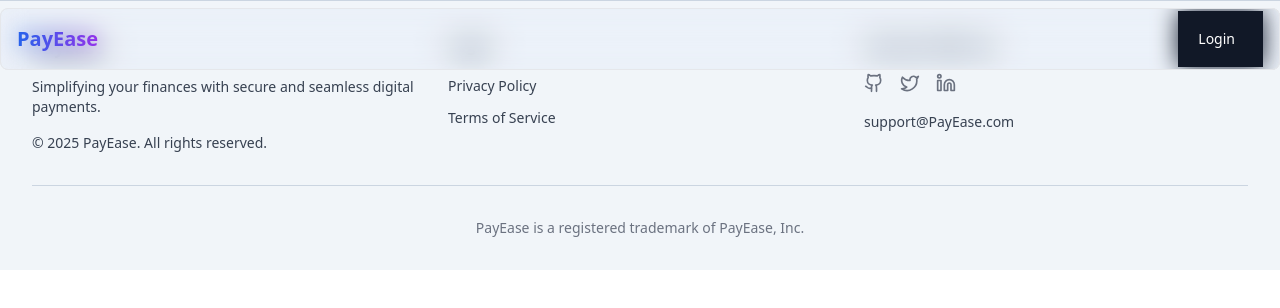
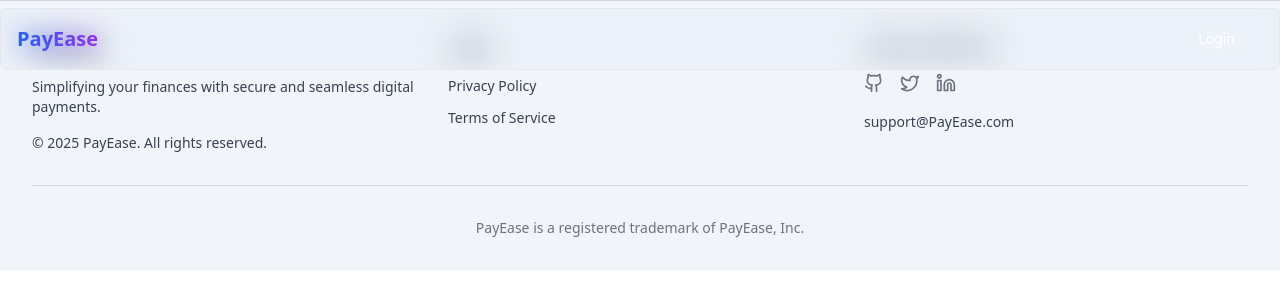
Before and after one commit to lokeshsainipilani/Paytm, a Next.js app in the folder apps/user-app/: page /test in a window 1280 px wide. Shown: the top 308 px of the page. Built offline with nearby package versions, Linux system fonts and the light colour scheme; no server answers.

Commit message:
improved button

```diff
--- a/apps/user-app/AppbarClient.tsx
+++ b/apps/user-app/AppbarClient.tsx
@@ -1,7 +1,7 @@
 "use client"
 
 import { signIn, signOut, useSession } from "next-auth/react"
-import { useRouter } from "next/navigation";
+import { redirect, useRouter } from "next/navigation";
 import { Appbar } from "./components/appbar";
 
 export function AppbarClient(){
@@ -10,7 +10,7 @@
 
     return <div>
         <Appbar onSignin={signIn} onSignout={async()=>{
-            await signOut()
+            await signOut({redirect:false})
             router.push("/home")
         }} user={session.data?.user}/>
     </div>
--- a/apps/user-app/components/AddMoneyCard.tsx
+++ b/apps/user-app/components/AddMoneyCard.tsx
@@ -104,7 +104,7 @@
             value: x.name,
           }))}
         />
-        <div className="flex justify-center pt-4 bg-gray-900" >
+        <div className="flex justify-center pt-4 " >
           <Button
             onClick={async () => {
               if (provider === "HDFC Bank") {
--- a/apps/user-app/components/appbar.tsx
+++ b/apps/user-app/components/appbar.tsx
@@ -49,7 +49,7 @@
           PayEase
         </div>
       </div>
-      <div className="flex flex-col justify-center pt-2 bg-gray-900">
+      <div className="flex flex-col justify-center pt-2  ">
         <Button onClick={user ? onSignout : onSignin} >
           {user ? "Logout" : "Login"}
         </Button>
--- a/packages/ui/src/button.tsx
+++ b/packages/ui/src/button.tsx
@@ -10,7 +10,7 @@
 
 export const Button = ({ onClick, children, }: ButtonProps) => {
   return (
-    <button onClick={onClick} type="button" className="text-white bg-gray-800 hover:bg-gray-900 focus:outline-none focus:ring-4 focus:ring-gray-300 font-medium rounded-lg text-sm px-5 py-2.5 me-2 mb-2">
+    <button onClick={onClick} type="button" className="text-white bg-blue-700 hover:bg-blue-800 focus:outline-none focus:ring-4 focus:ring-blue-300 font-medium rounded-full text-sm px-5 py-2.5 text-center me-2 mb-2 dark:bg-blue-600 dark:hover:bg-blue-700 dark:focus:ring-blue-800">
       {children}
     </button>
   );
```
